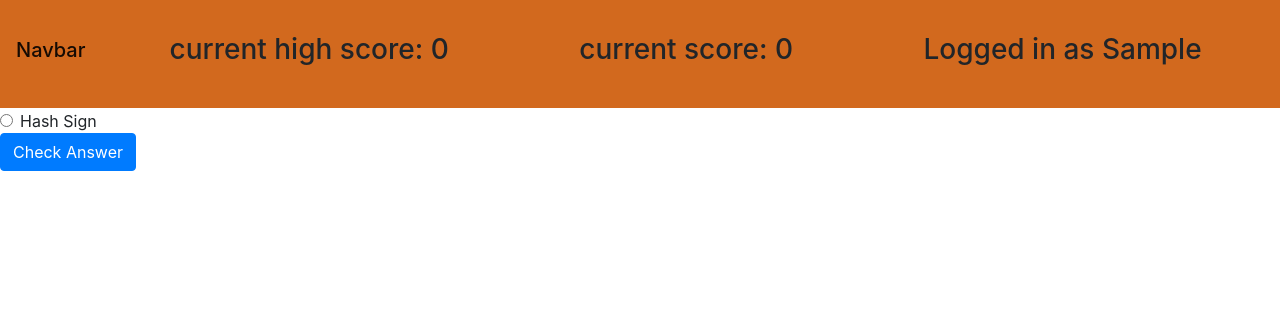
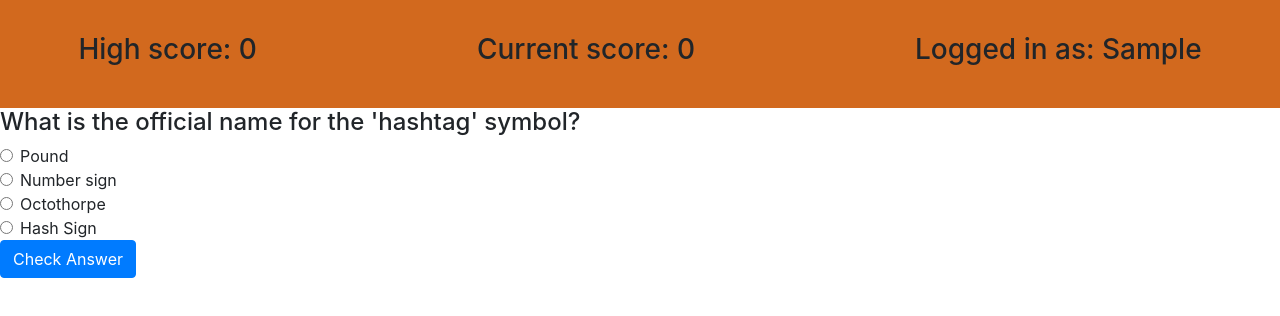
Before and after one commit to jimmyroro/Trivia, a React (Create React App) app: page / in a window 1280 px wide. Both pictures are taken after typing "Sample" into the empty fields and a click on the button "Submit". Shown: the top 316 px of the page. Built offline with nearby package versions, Linux system fonts and the light colour scheme.

Commit message:
change class to className

```diff
--- a/src/App.jsx
+++ b/src/App.jsx
@@ -52,15 +52,15 @@ function App () {
       <div id="notLoggedIn">
         <h5>Please enter a name!</h5>
         <form onSubmit={() => checkUser()} id="usernameForm">
-          <div class='form-group' >
+          <div className='form-group' >
             <input
               onChange={(e) => setUser(e.target.value)}
               type='text'
-              class='form-control'
+              className='form-control'
               aria-describedby='username'
             ></input>
           </div>
-          <button type='button' class='btn btn-primary' onClick={() => checkUser()}>
+          <button type='button' className='btn btn-primary' onClick={() => checkUser()}>
             Submit
           </button>
         </form>
--- a/src/Header.jsx
+++ b/src/Header.jsx
@@ -2,11 +2,10 @@ import React from 'react';
 
 const Header = ( {highScore, currentScore, user} ) => {
   return (
-    <nav class="navbar navbar-light fixed-top" id="navbar">
-      <h3 class="navbar-brand">Navbar</h3>
-      <h3 class="navbarElement">current high score: {highScore}</h3>
-      <h3 class="navbarElement">current score: {currentScore}</h3>
-      <h3 class="navbarElement">Logged in as {user}</h3>
+    <nav className="navbar navbar-light" id="navbar">
+      <h3 className="navbarElement">High score: {highScore}</h3>
+      <h3 className="navbarElement">Current score: {currentScore}</h3>
+      <h3 className="navbarElement">Logged in as: {user}</h3>
     </nav>
   )
 }
--- a/src/Question.jsx
+++ b/src/Question.jsx
@@ -84,7 +84,7 @@ function Question ({currentScore, setCurrentScore}) {
       {currentQuestion === 10 &&
       <div>
         <h3>Congrats! You got {currentScore} questions right!</h3>
-        <button type='button' class='btn btn-primary' onClick={() => generateRoundQuestions()}>
+        <button type='button' className='btn btn-primary' onClick={() => generateRoundQuestions()}>
           Play again!
         </button>
       </div>
@@ -94,16 +94,16 @@ function Question ({currentScore, setCurrentScore}) {
         <div>
           <h4>{roundQuestions[currentQuestion].question}</h4>
           {submitted === false &&
-            <div>
+            <div >
               {roundQuestions[currentQuestion].options.map((option, index) =>
-                <div class="form-check">
-                  <input class="form-check-input" type="radio" name="answers" id={"answer" + index} value={option} onClick={(e) => setSelectedAnswer(e.target.value)}/>
-                  <label class="form-check-label" for={"answer" + index} >
+                <div className="form-check" key={"answer" + index}>
+                  <input className="form-check-input" type="radio" name="answers" id={"answer" + index} value={option} onClick={(e) => setSelectedAnswer(e.target.value)}/>
+                  <label className="form-check-label" for={"answer" + index} >
                     {option}
                   </label>
                 </div>
               )}
-              <button type='button' class='btn btn-primary' onClick={() => checkAnswer()}>
+              <button type='button' className='btn btn-primary' onClick={() => checkAnswer()}>
                 Check Answer
               </button>
             </div>
@@ -112,7 +112,7 @@ function Question ({currentScore, setCurrentScore}) {
           {submitted &&
             <div>
               <h3>{roundQuestions[currentQuestion].correct}</h3>
-              <button type='button' class='btn btn-primary' onClick={() => {setCurrentQuestion(currentQuestion + 1); setSubmitted(false)}}>
+              <button type='button' className='btn btn-primary' onClick={() => {setCurrentQuestion(currentQuestion + 1); setSubmitted(false)}}>
               Next Question
               </button>
             </div>
```
